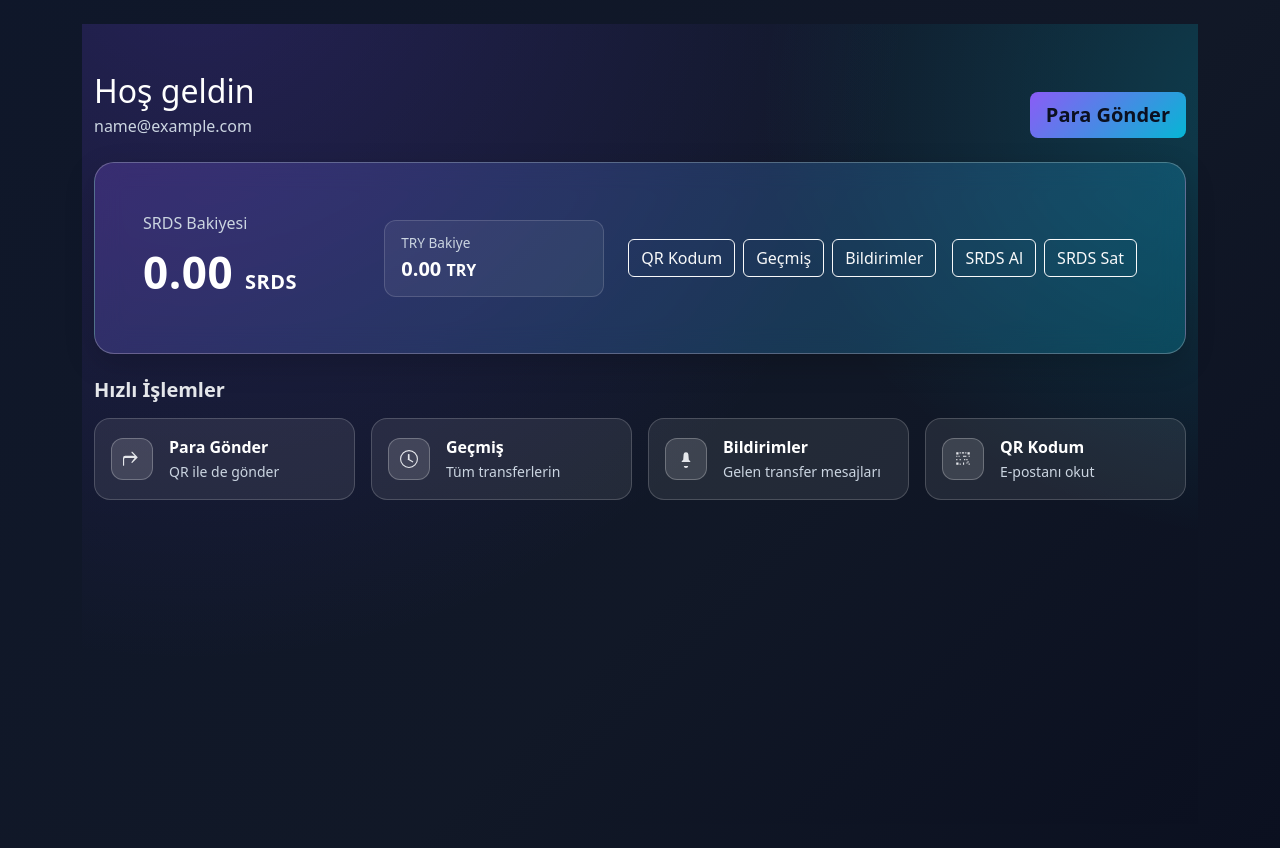
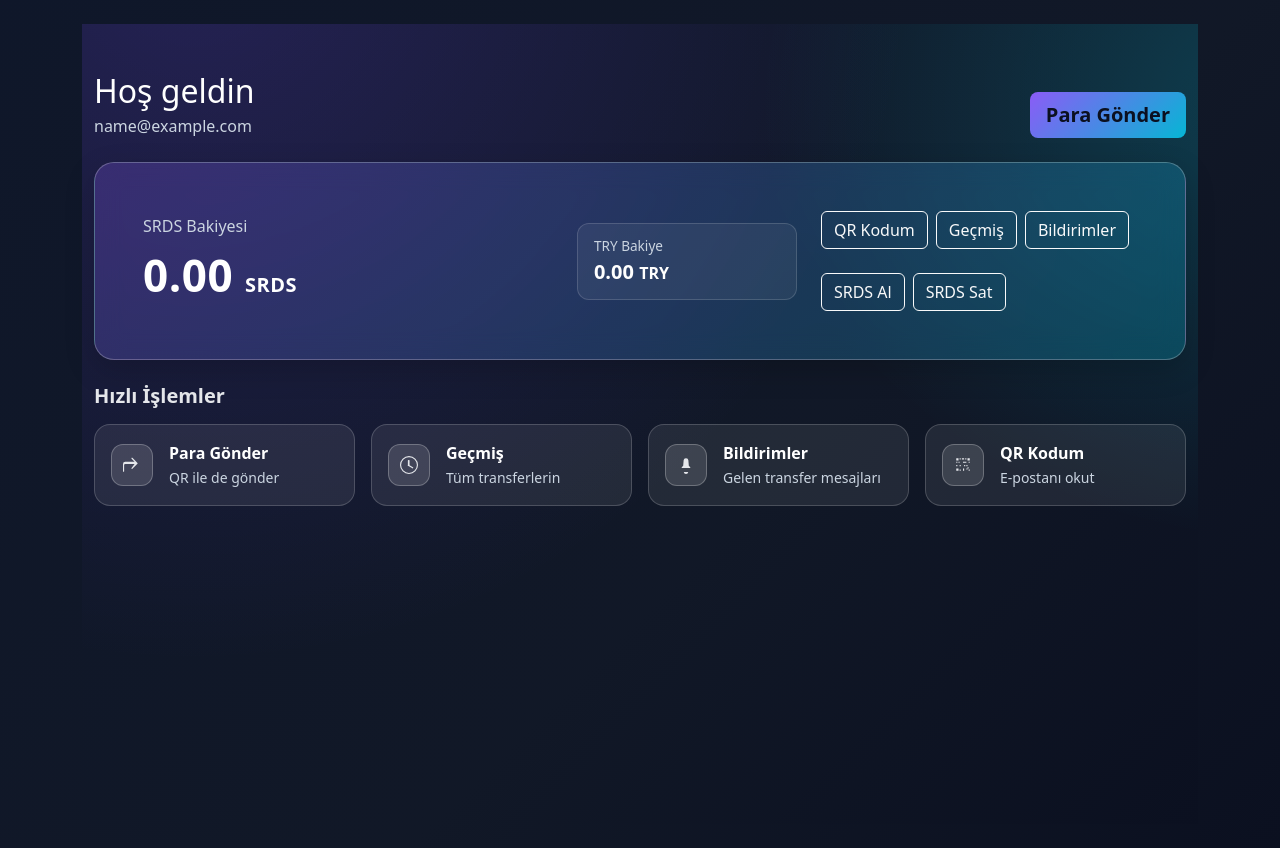
Before and after one commit to ardagencer1206/wallet, a Flask app: page / in a window 1280 px wide. Shown: the part 57-905 px from the top of the page. Run offline with Flask 3, Linux system fonts and the light colour scheme; the visitor is signed in with stand-in values (Sample User, id 1); data comes from the database, SQL or seed files in the repository.

Commit message:
Update home.html

```diff
--- a/templates/home.html
+++ b/templates/home.html
@@ -98,6 +98,10 @@
             <a href="{{ url_for('qr') }}" class="btn btn-outline-light">QR Kodum</a>
             <a href="{{ url_for('history') }}" class="btn btn-outline-light">Geçmiş</a>
             <a href="{{ url_for('notifications') }}" class="btn btn-outline-light">Bildirimler</a> <br>
+
+          </div> <br>
+          <div class="d-flex gap-2">
+
             <a href="{{ url_for('buy') }}" class="btn btn-outline-light">SRDS Al</a>
             <a href="{{ url_for('sell') }}" class="btn btn-outline-light">SRDS Sat</a>
           </div>
```
